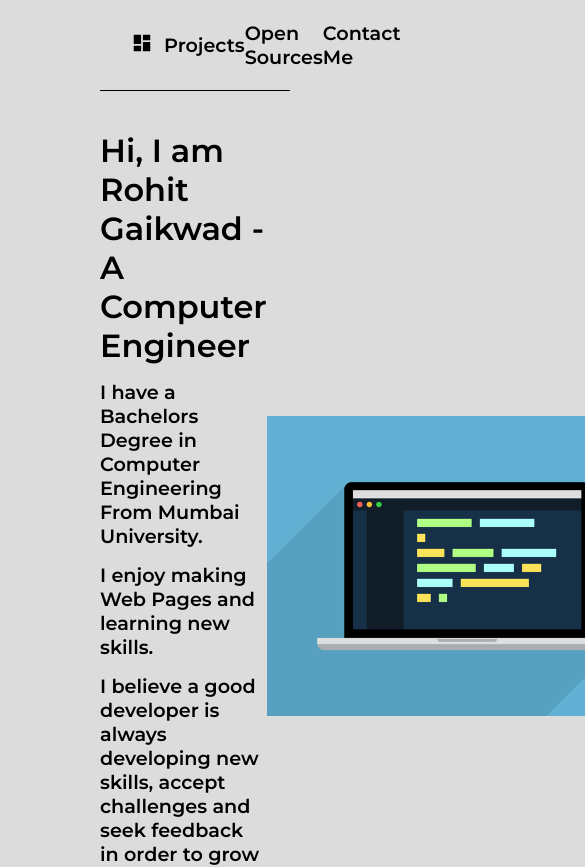
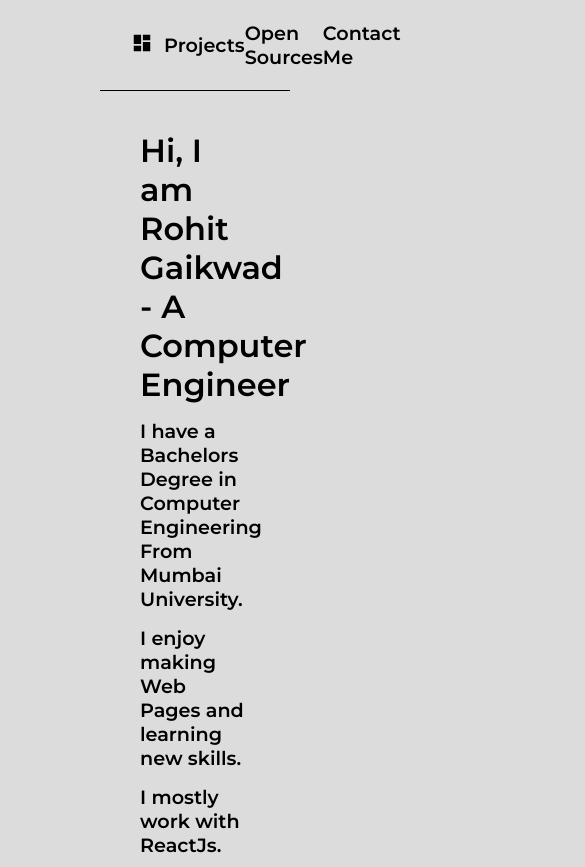
Before and after one commit to rohit1396/portfolio, a React (Create React App) app: page / in a window 390 px wide. Shown: the top 867 px of the page, 585 px wide, since content can reach past the window. Built offline with nearby package versions, Linux system fonts and the light colour scheme.

Commit message:
Home Changes

```diff
--- a/src/components/Home.css
+++ b/src/components/Home.css
@@ -1,12 +1,12 @@
 .home{
-
-    padding-top: 40px;
+    padding: 40px 40px;
     display: flex;
-    justify-content: space-evenly;
-    /* align-items: center; */
+    justify-content: space-between;
+    /* padding-bottom: 150px; */
 }
 
 .home_content {
+    max-width: 400px;
     display: flex;
     flex-direction: column;
 }
@@ -21,3 +21,18 @@
     width: 400px;
     object-fit: contain;
 }
+
+@media only screen and (max-width:776px) {
+    .home_content {
+        width: 100%;
+    }
+    .home_logo {
+        display: none;
+    }
+}
+
+@media (min-width:777px) and (max-width:1200px) {
+    .home_logo {
+        width: 300px;
+    }
+}
--- a/src/components/Home.js
+++ b/src/components/Home.js
@@ -1,8 +1,10 @@
 import React from "react";
 import "./Home.css";
+import Project from "./Project";
 
 const Home = () => {
   return (
+    <>
       <div className="home">
         <div className="home_content">
           <h1>Hi, I am Rohit Gaikwad - A Computer Engineer</h1>
@@ -11,6 +13,7 @@ const Home = () => {
             University.
           </p>
           <p>I enjoy making Web Pages and learning new skills.</p>
+          <p>I mostly work with ReactJs.</p>
           <p>
             I believe a good developer is always developing new skills, accept
             challenges and seek feedback in order to grow
@@ -25,6 +28,7 @@ const Home = () => {
           alt="home_logo"
         />
       </div>
+    </>
   );
 };
 
```
Lines whose indentation alone changed are shown as unchanged.
